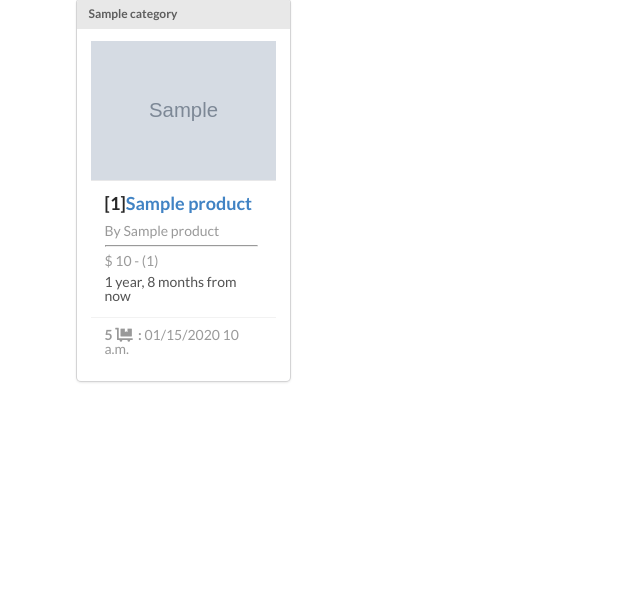
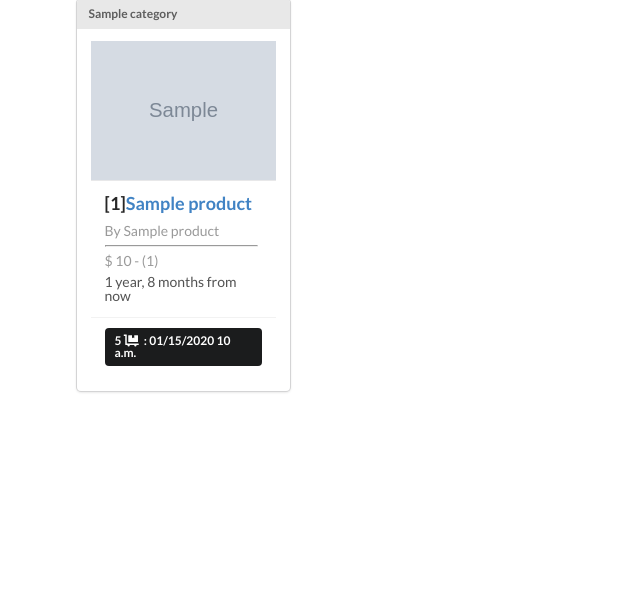
Before and after one commit to nix010/aliexpress_crawler, a Django app: template products_crawler/templates/product/list.html in a window 1280 px wide. Shown: the part 183-775 px from the top of the page, without its empty margins (0-640 px from the left). Run offline with Django 3.2, Linux system fonts and the light colour scheme; the template is opened without the code that fills it: most values are stand-ins (such as "Sample title", 1, 10 or a date in 2020); grey boxes marked "Sample" are stand-in pictures.

Commit message:
random agent

```diff
--- a/products_crawler/templates/product/list_item.html
+++ b/products_crawler/templates/product/list_item.html
@@ -19,7 +19,7 @@
 
         </div>
         <div class="extra content">
-            <b>5 <i class="dolly flatbed icon"></i> :</b> {{ product.lucky_time|date:'SHORT_DATETIME_FORMAT' }}
+            <div class="ui black label"><b>5 <i class="dolly flatbed icon"></i> :</b> {{ product.lucky_time|date:'SHORT_DATETIME_FORMAT' }}</div>
         </div>
     </div>
 {% endfor %}
```
